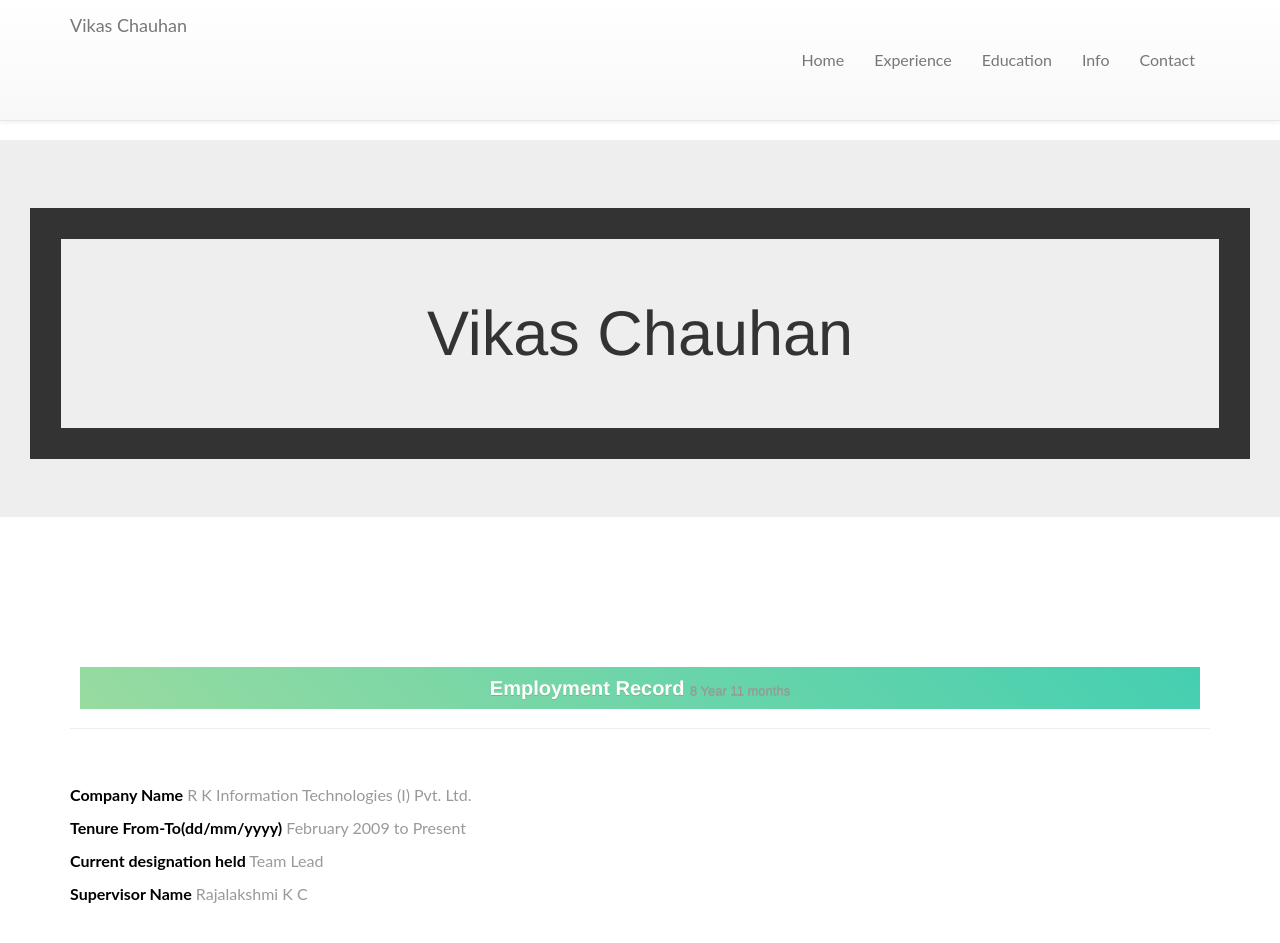
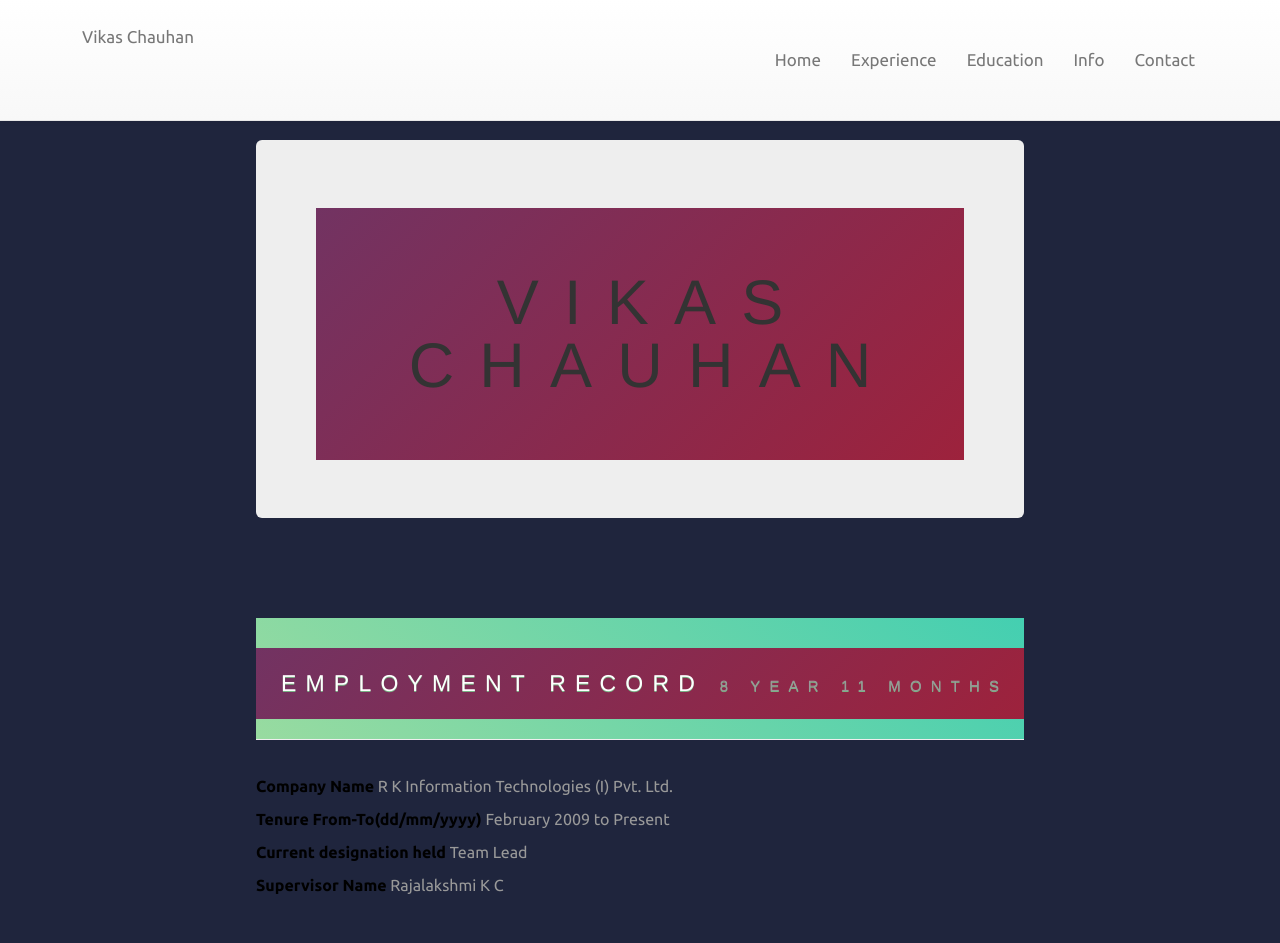
Before and after one commit to vikaschauhan/Resume, a plain HTML site: page index.html in a window 1280 px wide. Shown: the top 943 px of the page. Drawn offline with nearby package versions, Linux system fonts and the light colour scheme.

Commit message:
Some little tweaks

```diff
--- a/css/style.css
+++ b/css/style.css
@@ -1,19 +1,92 @@
+/* --------------------------------
+
+Primary style
+
+-------------------------------- */
+
 body {
-    font-family: "Lato", Arial, sans-serif;
+    background: #1f253d;
+    font-size: 100%;
+    font-family: "Ubuntu", sans-serif;
     padding-top: 70px;
+}
+h1 {
+    font-size: 23px;
+}
+h2 {
+    font-size: 17px;
+}
+p {
+    font-size: 15px;
+}
+a {
+    text-decoration: none;
+    font-size: 15px;
+}
+a:hover {
+    text-decoration: underline;
+}
+h1,
+h2,
+p,
+a,
+span {
+    color: #fff;
+}
+body,
+html {
+    /* important */
+    height: 100%;
+}
+.navbar-default navbar {
+    width: 100%;
+    height: 80px;
+    background: #fff;
+    background: rgba(255, 255, 255, 0.95);
+    box-shadow: 0 1px 2px rgba(0, 0, 0, 0.2);
+    z-index: 2;
+    font-size: 17px;
+    line-height: 80px;
+}
+.navbar-default navbar:after {
+    content: "";
+    display: table;
+    clear: both;
+}
+.navbar-default a {
+    padding: 0 27px;
+    line-height: 74px;
+    font-size: 17px;
+    -webkit-transition: background .3s;
+    transition: background .3s;
 }
 section {
     padding-top: 70px;
 }
+section {
+    width: 90%;
+    max-width: 768px;
+    margin: 0 auto;
+}
+section::after {
+    /* clearfix */
+    content: '';
+    display: table;
+    clear: both;
+}
 h1 {
-    color: #000;
-    border: .5em solid;
-    font-size: 1.5em;
+    background-image: -webkit-linear-gradient(315deg, #723362, #9d223c);
+    background-image: linear-gradient(135deg, #723362, #9d223c);
+    background-color: #9d223c;
+    color: #fff;
     padding: 1em 0;
-    text-align: center
+    font-weight: 300;
+    text-transform: uppercase;
+    text-align: center;
+    letter-spacing: .4em;
+    padding-left: .4em;
 }
-.page-header h1 {
-    background: -moz-linear-gradient(45deg, #98dba0 0%, #44cfb1 100%);
+.page-header {
     background: -webkit-linear-gradient(45deg, #98dba0 0%, #44cfb1 100%);
     background: linear-gradient(45deg, #98dba0 0%, #44cfb1 100%);
     text-shadow: 0 1px 0 #79b385;
--- a/index.html
+++ b/index.html
@@ -8,12 +8,14 @@
     <link rel="stylesheet" href="css/bootstrap.min.css">
     <link rel="stylesheet" href="css/bootstrap-theme.css">
  <link rel="stylesheet" href="css/style.css">
+    <link rel="stylesheet" href="http://fonts.googleapis.com/css?family=Ubuntu:400,700">
     <script src="http://code.jquery.com/jquery-1.10.1.min.js"></script>
     <script src="http://code.jquery.com/jquery-migrate-1.2.1.min.js"></script>
     <script src="js/bootstrap.min.js"></script>
 </head>
 
 <body>
+    <header>
     <nav class="navbar navbar-default navbar-fixed-top" role="navigation">
         <div class="container">
             <!-- Brand and toggle get grouped for better mobile display -->
@@ -47,23 +49,31 @@
         </div>
         <!-- /.container-fluid -->
     </nav>
-    <section id="home">
-    <div class="container-fluid">
-        <div class="row">
-            <div class="col-md-12">
+
+
+       <div class="container">
+            <section id="home">
+
+
                 <div class="jumbotron">
+
                     <h1>Vikas Chauhan</h1>
+
                 </div>
-            </div>
-        </div>
-    </div>
-</section>
+                </section>
+           </div>
+
+                  </header>
+
+
+
 
 
     <div class="container">
         <div class="row">
-            <div class="col-md-12">
-                <section id="experience">
+
+            <div class="col-xs-12">
+               <section id="experience">
                 <div class="page-header">
                     <h1>Employment Record <small>8 Year 11 months</small></h1>
                 </div>
```
